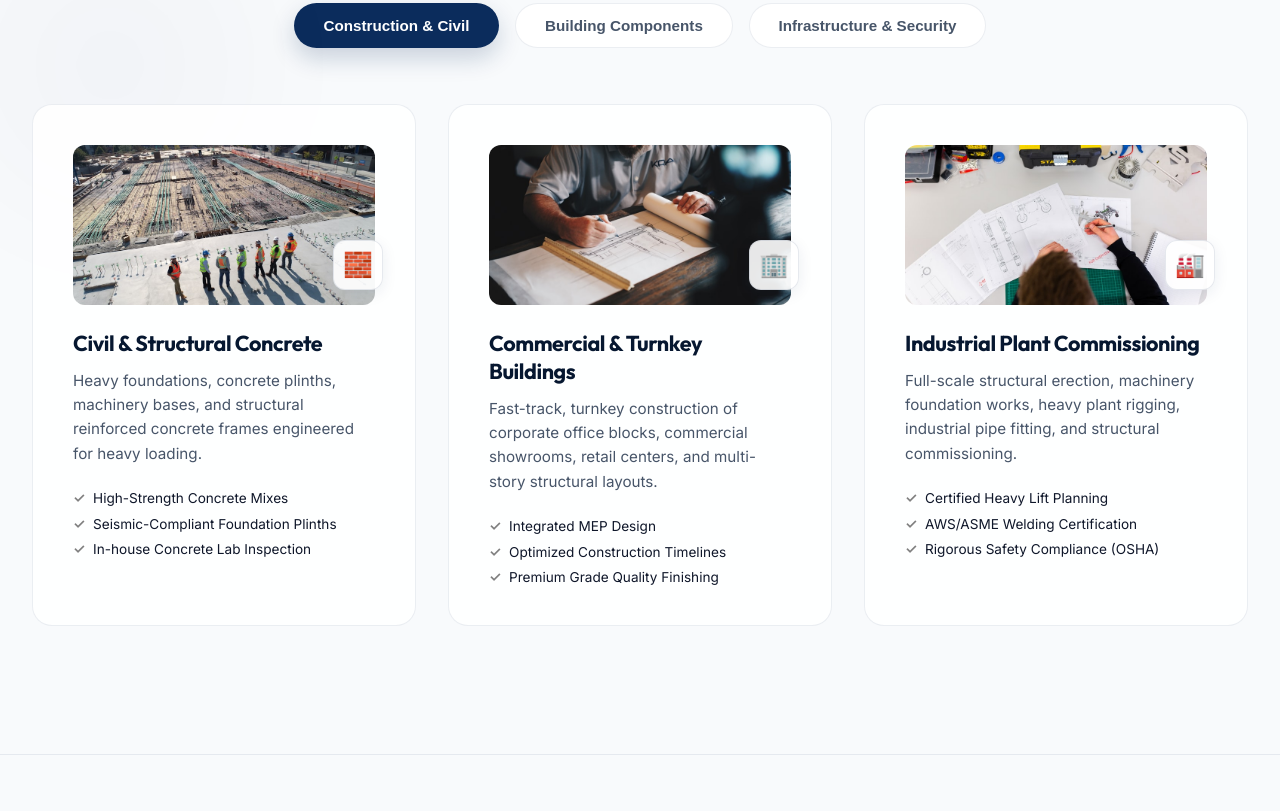
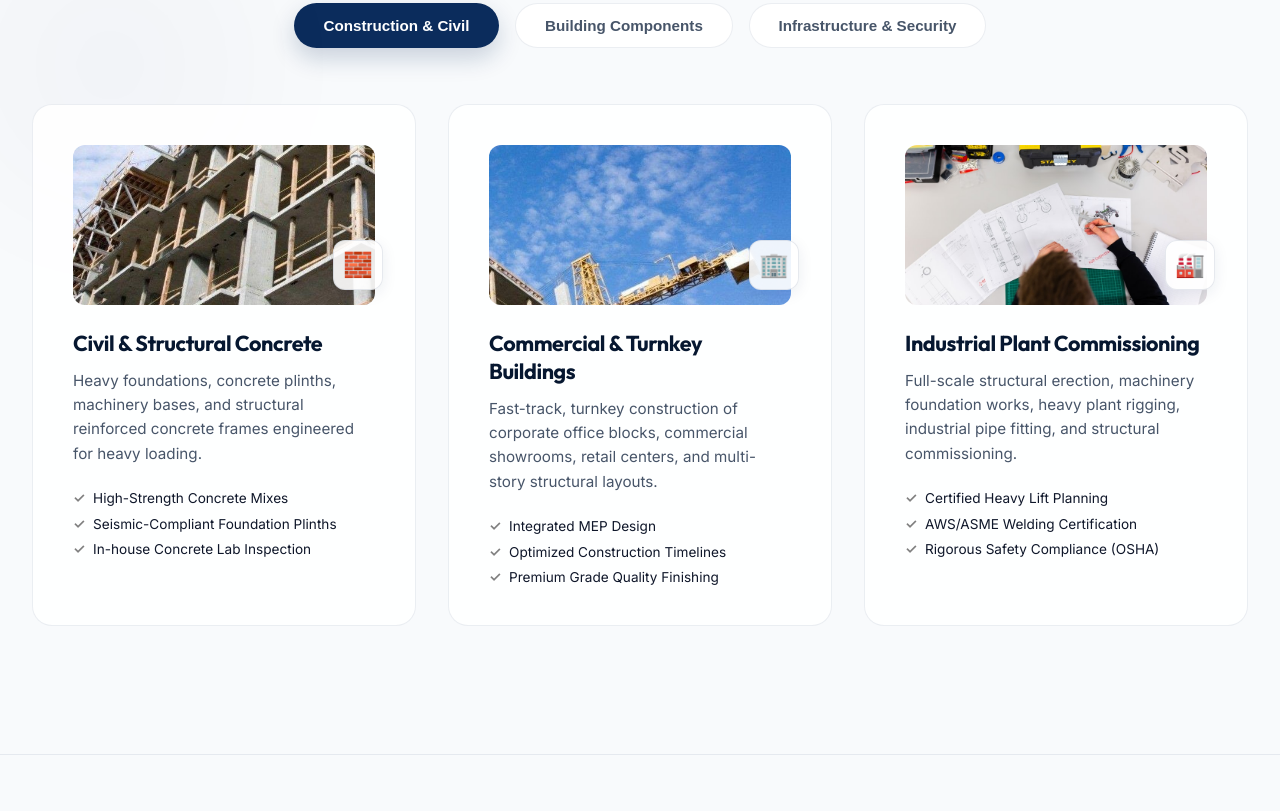
Before and after one commit to alysahil/iecc-website, a website: page index.html in a window 1280 px wide. Shown: the part 1149-1960 px from the top of the page. Drawn offline with Linux system fonts and the light colour scheme.

Commit message:
Content: integrate custom under-construction site images into services hub and project gallery

```diff
--- a/index.html
+++ b/index.html
@@ -105,7 +105,7 @@
         <!-- Dynamic Cards are injected by JS based on selection -->
         <div class="service-card">
           <div class="service-card-img">
-            <img src="assets/civil_concrete.jpg" alt="Civil & Structural Concrete">
+            <img src="assets/construction_site_3.jpg" alt="Civil & Structural Concrete">
           </div>
           <div class="service-icon">🧱</div>
           <h3>Civil & Structural Concrete</h3>
@@ -118,7 +118,7 @@
         </div>
         <div class="service-card">
           <div class="service-card-img">
-            <img src="assets/commercial_building.jpg" alt="Commercial & Turnkey Buildings">
+            <img src="assets/construction_site_2.jpg" alt="Commercial & Turnkey Buildings">
           </div>
           <div class="service-icon">🏢</div>
           <h3>Commercial & Turnkey Buildings</h3>
@@ -238,7 +238,7 @@
         <!-- Card 3: Construction Frame -->
         <div class="gallery-card">
           <div style="height: 250px; overflow: hidden;">
-            <img src="assets/primary_frames.jpg" alt="Steel Structure Construction">
+            <img src="assets/construction_site_1.jpg" alt="Steel Structure Construction">
           </div>
           <div style="padding: 1.5rem;">
             <span style="color: var(--color-maroon); font-size: 0.75rem; font-weight: 600; text-transform: uppercase; letter-spacing: 0.05em; display: block; margin-bottom: 0.5rem;">Erection Phase</span>
@@ -262,7 +262,7 @@
         <!-- Card 5: Reinforced Concrete -->
         <div class="gallery-card">
           <div style="height: 250px; overflow: hidden;">
-            <img src="assets/rebar_foundation.jpg" alt="Rebar Concrete Foundation">
+            <img src="assets/construction_site_4.jpg" alt="Rebar Concrete Foundation">
           </div>
           <div style="padding: 1.5rem;">
             <span style="color: var(--color-maroon); font-size: 0.75rem; font-weight: 600; text-transform: uppercase; letter-spacing: 0.05em; display: block; margin-bottom: 0.5rem;">Civil Works</span>
--- a/script.js
+++ b/script.js
@@ -49,14 +49,14 @@ const servicesData = {
   construction: [
     {
       icon: "🧱",
-      image: "assets/civil_concrete.jpg",
+      image: "assets/construction_site_3.jpg",
       title: "Civil & Structural Concrete",
       desc: "Heavy foundations, concrete plinths, machinery bases, and structural reinforced concrete frames engineered for heavy loading.",
       features: ["High-Strength Concrete Mixes", "Seismic-Compliant Foundation Plinths", "In-house Concrete Lab Inspection"]
     },
     {
       icon: "🏢",
-      image: "assets/commercial_building.jpg",
+      image: "assets/construction_site_2.jpg",
       title: "Commercial & Turnkey Buildings",
       desc: "Fast-track, turnkey construction of corporate office blocks, commercial showrooms, retail centers, and multi-story structural layouts.",
       features: ["Integrated MEP Design", "Optimized Construction Timelines", "Premium Grade Quality Finishing"]
```
Also changed, not shown: assets/construction_site_1.jpg (added), assets/construction_site_2.jpg (added), assets/construction_site_3.jpg (added), assets/construction_site_4.jpg (added).
